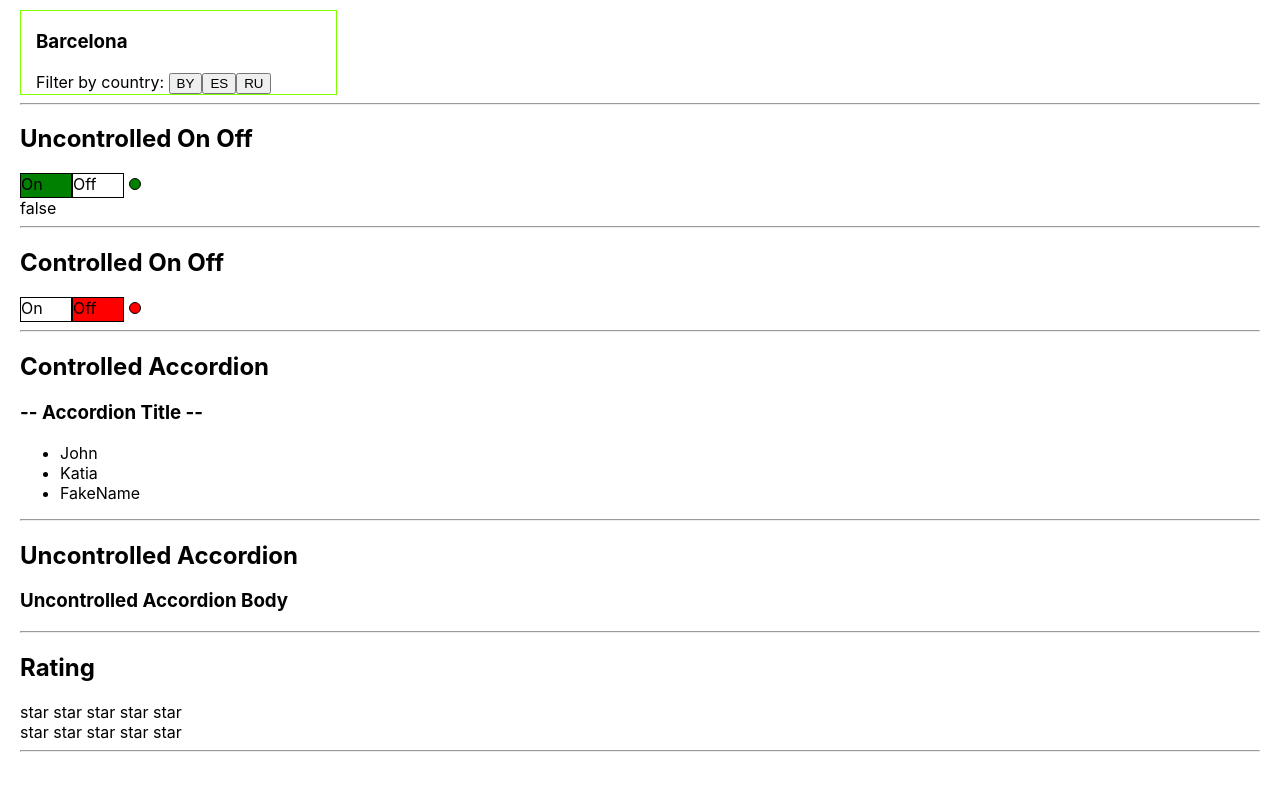
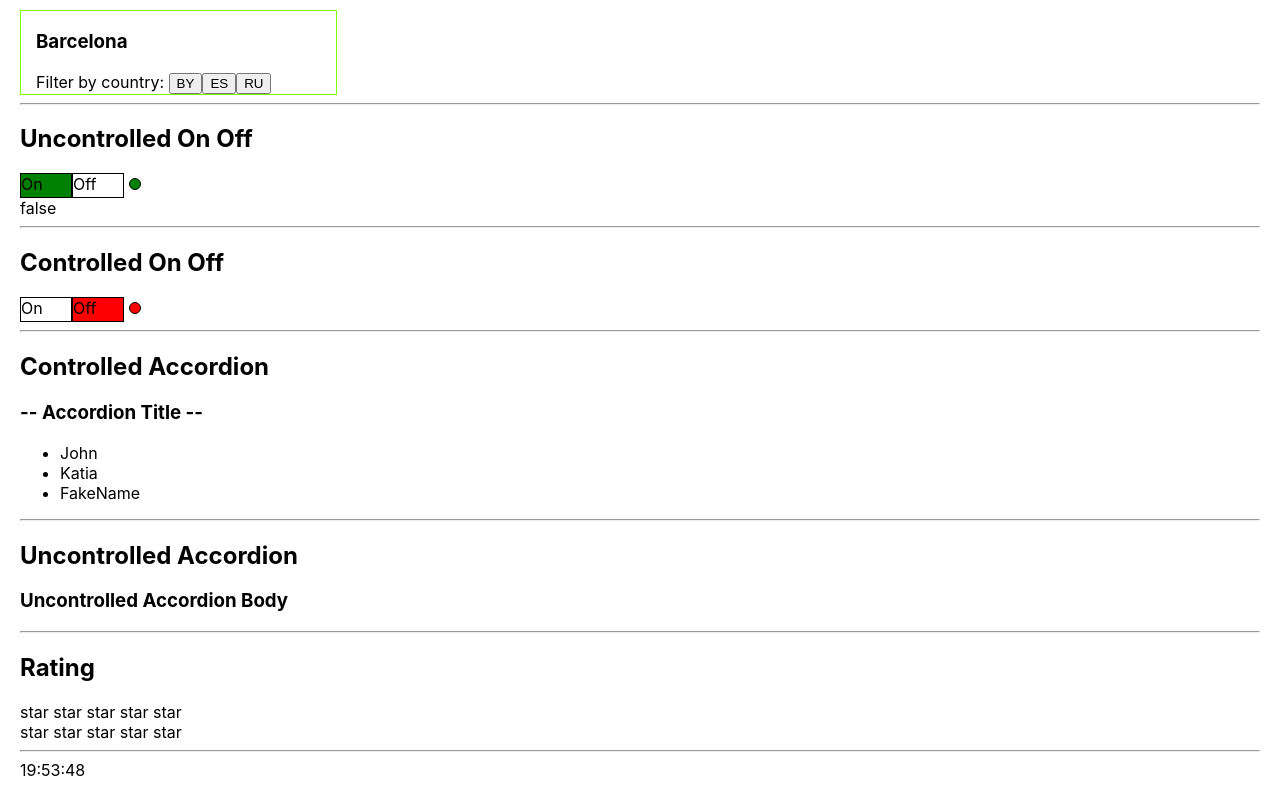
Before and after one commit to katesheleh/components, a React (Create React App) app: page / in a window 1280 px wide. Shown: the part 220-1020 px from the top of the page. Built offline with nearby package versions, Linux system fonts and the light colour scheme.

Commit message:
22 - hook useEffect / Clock - part 3

```diff
--- a/src/App.tsx
+++ b/src/App.tsx
@@ -7,6 +7,7 @@ import UncontrolledAccordion from './components/UncontrolledAccordion/Uncontroll
 import UncontrolledOnOff from './components/UncontrolledOnOff/UncontrolledOnOff';
 import Select from './components/Select/Select';
 import SelectCities from './components/SelectCities/SelectCities';
+import Clock from './components/Clock/Clock';
 
 let items = [
 	{
@@ -115,6 +116,8 @@ function App() {
 				<Rating value={ratingValue1} onClick={setRationgValue1}/>
 
 				<hr/>
+
+				<Clock/>
 			</div>
 	)
 }
--- /dev/null
+++ b/src/components/Clock/Clock.tsx
@@ -0,0 +1,35 @@
+import React, {useEffect, useState} from 'react';
+
+// add '0' for hours/minutes/seconds with value less than 10
+const get2DigitsString = (value: number) => value < 10 ? `0${value}` : value
+
+
+const Clock: React.FC<PropsType> = (props) => {
+	const [date, setDate] = useState(new Date())
+
+	useEffect(() => {
+		const intervalID = setInterval(() => {
+			console.log('TICK')
+			setDate(new Date())
+		}, 1000)
+		// imitate ComponentWillUnmount
+		return () => {
+			clearInterval(intervalID)
+		}
+	}, [])
+
+	return (
+			<div>
+				<span>{get2DigitsString(date.getHours())}</span>
+				:
+				<span>{get2DigitsString(date.getMinutes())}</span>
+				:
+				<span>{get2DigitsString(date.getSeconds())}</span>
+			</div>
+	)
+}
+
+export default Clock;
+
+
+type PropsType = {}
```
Also changed, not shown: 1 other file (tests, documents, lock files or other folders).
